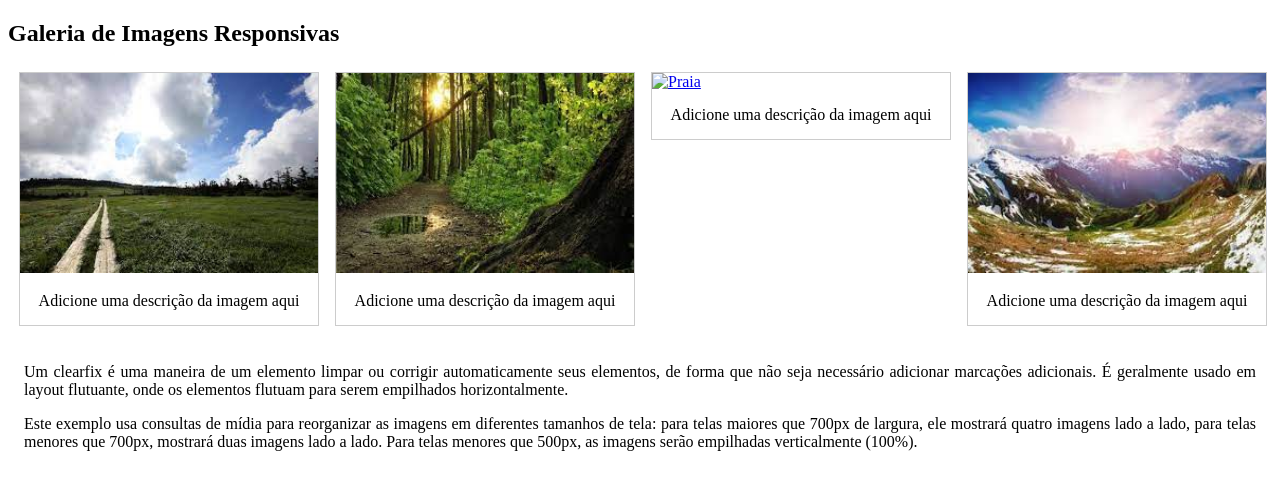
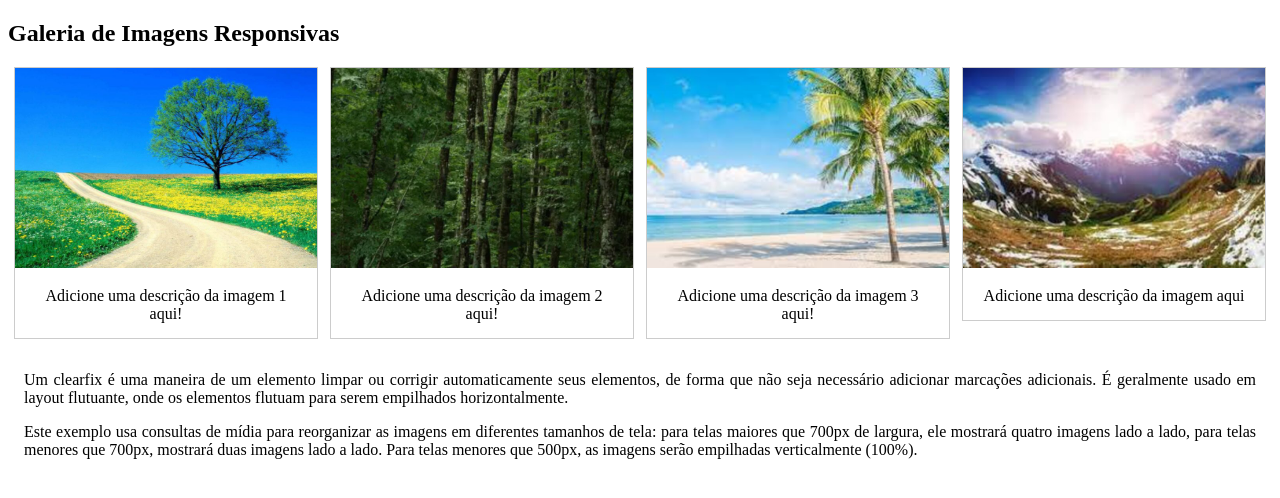
Before and after one commit to DevSistemasCod/exemplo_galeria_imagens_responsivo, a plain HTML site: page index.html in a window 1280 px wide. Drawn offline with Linux system fonts and the light colour scheme.

Commit message:
Add files via upload

```diff
--- a/_css/style.css
+++ b/_css/style.css
@@ -2,31 +2,28 @@
   box-sizing: border-box;
 }
 
-div.galeria {
-  margin: 5px;
-  float: left;
-  width: 300px;
+.galeria {
   border: 1px solid #ccc;
 }
 
-div.galeria:hover {
+.galeria:hover {
   border: 1px solid #777;
 }
 
-div.galeria img {
+.galeria img {
   width: 100%;
   height: 200px;
 }
 
-div.descricao {
+.descricao {
   padding: 15px;
   text-align: center;
 }
 
 .responsivo {
-  /* padding: 0 6px;  essa linha é a tem o mesmo comportamento que a linha abaixo*/
-  padding-top: 0;
-  padding-left: 6px;
+  padding: 0 6px;  /*essa linha é a tem o mesmo comportamento que a linha abaixo*/
+  /* padding-top: 0;
+  padding-left: 6px;  */
   float: left;
   width: 25%;
 }
--- a/index.html
+++ b/index.html
@@ -1,5 +1,5 @@
 <!DOCTYPE html>
-<html lang="en">
+<html lang="pt-br">
 <head>
   <meta charset="UTF-8">
   <meta http-equiv="X-UA-Compatible" content="IE=edge">
@@ -9,40 +9,40 @@
   <title>Galeria de Imagens</title>
 </head>
 <body>
-  <h2>Galeria de Imagens Responsivas</h2>
+<h2>Galeria de Imagens Responsivas</h2>
 
 <div class="responsivo">
   <div class="galeria">
-    <a target="_blank" href="_img/campo.jpeg">
-      <img src="_img/campo.jpeg" alt="Compo" width="600" height="400">
+    <a target="_blank" href="_img/campo.jpg">
+      <img src="_img/campo.jpg" alt="Compo">
     </a>
-    <div class="descricao">Adicione uma descrição da imagem aqui</div>
+    <div class="descricao">Adicione uma descrição da imagem 1 aqui!</div>
   </div>
 </div>
 
 
 <div class="responsivo">
   <div class="galeria">
-    <a target="_blank" href="_img/floresta.jpeg">
-      <img src="_img/floresta.jpeg" alt="Floresta" width="600" height="400">
+    <a target="_blank" href="_img/floresta.jpg">
+      <img src="_img/floresta.jpg" alt="Floresta">
     </a>
-    <div class="descricao">Adicione uma descrição da imagem aqui</div>
+    <div class="descricao">Adicione uma descrição da imagem 2 aqui!</div>
   </div>
 </div>
 
 <div class="responsivo">
   <div class="galeria">
-    <a target="_blank" href="_img/praia.jpeg">
-      <img src="_img/praia.jpeg" alt="Praia" width="600" height="400">
+    <a target="_blank" href="_img/praia.jpg">
+      <img src="_img/praia.jpg" alt="Praia">
     </a>
-    <div class="descricao">Adicione uma descrição da imagem aqui</div>
+    <div class="descricao">Adicione uma descrição da imagem 3 aqui!</div>
   </div>
 </div>
 
 <div class="responsivo">
   <div class="galeria">
-    <a target="_blank" href="_img/montanha.jpeg">
-      <img src="_img/montanha.jpeg" alt="Montanhas" width="600" height="400">
+    <a target="_blank" href="_img/montanha.jpg">
+      <img src="_img/montanha.jpg" alt="Montanhas" width="1200" height="1200">
     </a>
     <div class="descricao">Adicione uma descrição da imagem aqui</div>
   </div>
```
Also changed, not shown: _img/campo.jpg (added), _img/floresta.jpg (added), _img/montanha.jpg (added), _img/praia.jpg (added).
